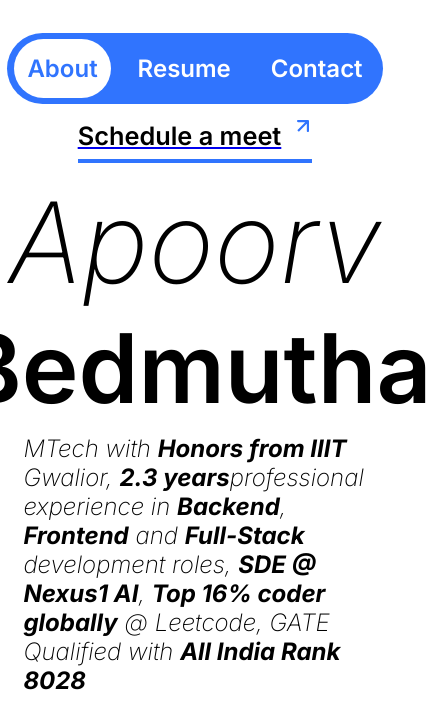
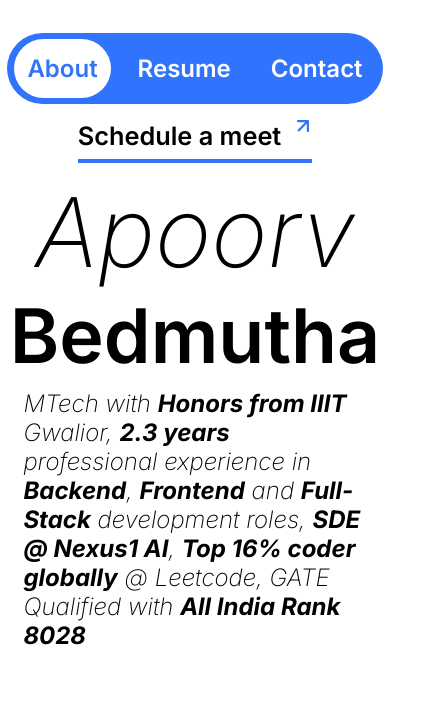
Before and after one commit to bedmuthaapoorv/apoorv-portfolio-website, a Next.js app: page / in a window 390 px wide. Shown: the top 728 px of the page, 432 px wide, since content can reach past the window. Built offline with nearby package versions, Linux system fonts and the light colour scheme.

Commit message:
created a seperate scss for typography, fixed missing space in summary

```diff
--- a/src/app/components/Home/Name/Name.module.scss
+++ b/src/app/components/Home/Name/Name.module.scss
@@ -5,6 +5,5 @@
     flex-direction: column;
     justify-content: center;
     align-items: center;
-
     margin-top: 11px;
 }
--- a/src/app/globals.css
+++ b/src/app/globals.css
@@ -9,3 +9,6 @@
 body{
     margin: 0;
 }
+a{
+    text-decoration: none;
+}
--- a/src/app/resources/styles/Fonts.module.scss
+++ b/src/app/resources/styles/Fonts.module.scss
@@ -19,9 +19,27 @@
     @media screen and (max-width: 417px) {
         font-size: 7rem;
     }
+    @media screen and (max-width: 400px) {
+        font-size: 6rem;
+    }
+    @media screen and (max-width: 320px) {
+        font-size: 5rem;
+    }
 }
 
 .bannerM {
     font-size: 6rem;
     font-weight: 600;
+    @media screen and (max-width: 638px) {
+        font-size: 5.4rem;
+    }
+    @media screen and (max-width: 417px) {
+        font-size: 4.7rem;
+    }
+    @media screen and (max-width: 386px) {
+        font-size: 4rem;
+    }
+    @media screen and (max-width: 320px) {
+        font-size: 3.5rem;
+    }
 }
```
Also changed, not shown: src/app/components/Home/Summary/Summary.tsx (+4 -4 lines).
